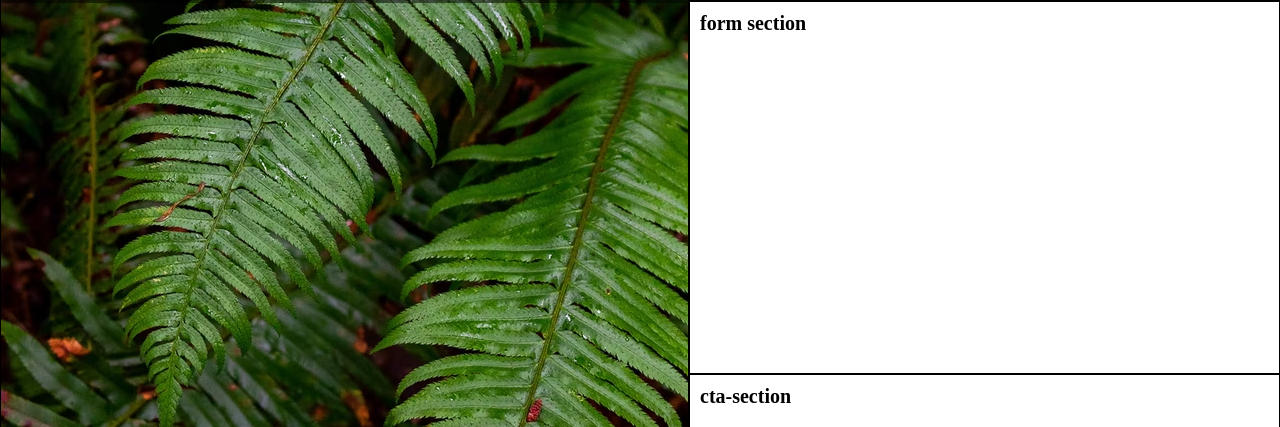
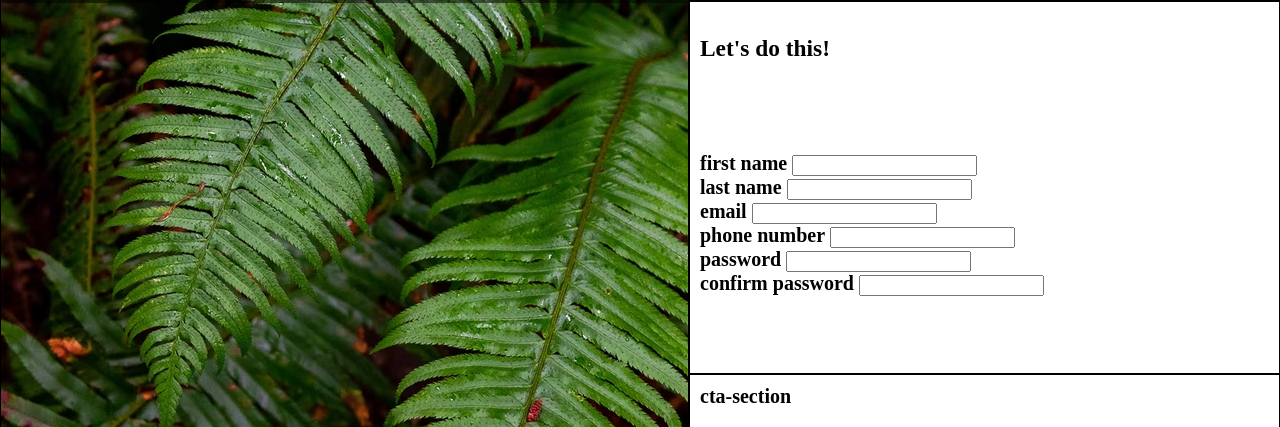
Before and after one commit to Nick-Bos/Sign-up-form, a plain HTML site: page index.html in a window 1280 px wide. Shown: the part 373-800 px from the top of the page. Drawn offline with Linux system fonts and the light colour scheme.

Commit message:
docs: :memo: Add form to html

```diff
--- a/index.html
+++ b/index.html
@@ -13,7 +13,8 @@
         <div class="img-section">
             <img src="page-assets/formtop.avif" alt="green fern plant">
             <div class="logodiv"><img src="page-assets/odin-lined.png" alt="outlined odin logo"></div>
-            <p>Photo by <a href="#">Halie West</a> on <a href="#">Upsplash</a></p>
+            <p class="photo-credit">Photo by <a href="#">Halie West</a> on <a href="#">Upsplash</a></p>
+            <p class="odin-text">ODIN</p>
         </div>
         <div class="header-section">
             <h1>This is not a real online service! You know you need something like this in your life tp help you realise your deepest dreams.
@@ -23,7 +24,33 @@
             <p>You <em>Know</em> you want to.</p>
         </div>
         <div class="form-section">
-            form section
+            <h3>Let's do this!</h3>
+            <form action="#" method="post">
+                    <div class="field">
+                        <label for="first_name">first name</label>
+                    <input type="text" name="first_name" id="first_name">
+                    </div>
+                    <div class="field">
+                        <label for="last_name">last name</label>
+                    <input type="text" name="last_name" id="last_name">
+                    </div>
+                    <div class="field">
+                        <label for="email">email</label>
+                    <input type="text" name="email" id="email">
+                    </div>
+                    <div class="field">
+                        <label for="phone_number">phone number</label>
+                    <input type="number" name="phone_number" id="phone_number">
+                    </div>
+                    <div class="field">
+                        <label for="password">password</label>
+                    <input type="password" name="password" id="password">
+                    </div>
+                    <div class="field">
+                        <label for="confirm_password">confirm password</label>
+                    <input type="password" name="confirm_password" id="confirm_password">
+                    </div>
+                </form>
         </div>
         <div class="cta-section">
             cta-section
```
